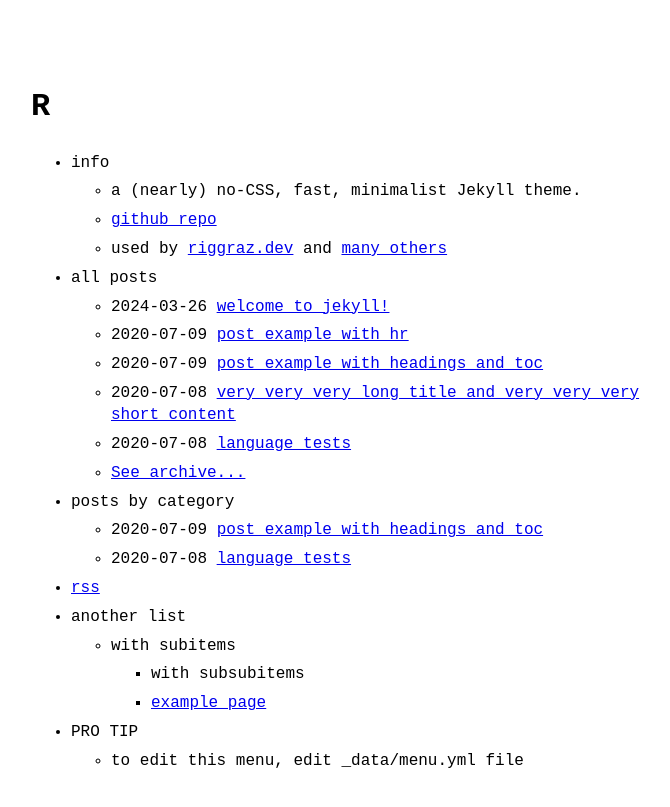
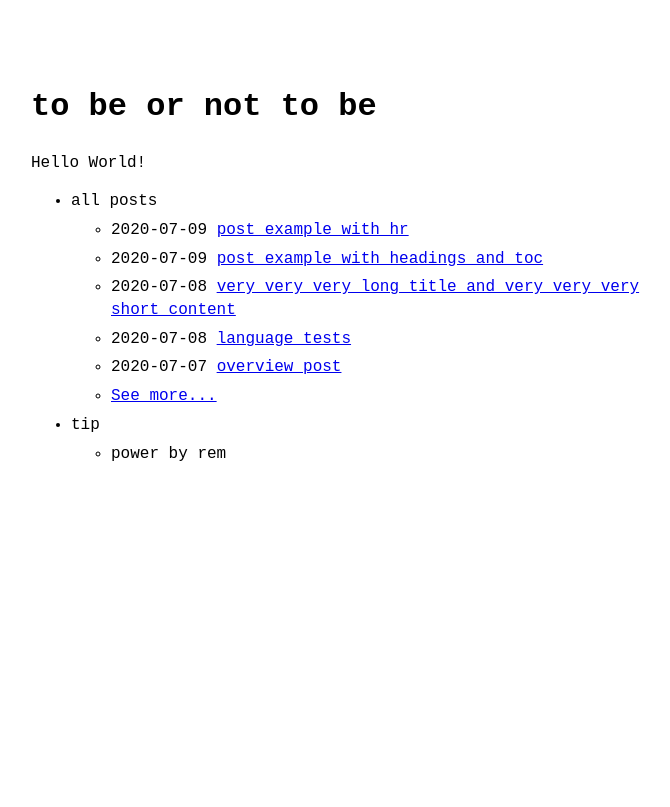
Before and after one commit to xgenya/xgenya.github.io, a Jekyll site: the page built from index.markdown, in a window 1280 px wide. Shown: the top 807 px of the page, without its empty margins (289-959 px from the left). Built offline with Jekyll 4.4.1, drawn with Linux system fonts in a browser that asks for light colours.

Commit message:
edit config

```diff
--- a/_config.yml
+++ b/_config.yml
@@ -18,12 +18,10 @@
 # You can create any custom variable you would like, and they will be accessible
 # in the templates via {{ site.myvariable }}.
 
-title: R
+title: to be or not to be
 email: yhxingen@gmail.com
 description: >- # this means to ignore newlines until "baseurl:"
-  Write an awesome description for your new site here. You can edit this
-  line in _config.yml. It will appear in your document head meta (for
-  Google search results) and in your feed.xml site description.
+  Hello World!
 baseurl: "" # the subpath of your site, e.g. /blog
 url: "" # the base hostname & protocol for your site, e.g. http://example.com
 twitter_username: xgenya
@@ -57,9 +55,9 @@ plugins:
 #   - vendor/ruby/
 theme_config:
   appearance: "auto" # can be "light", "dark" or "auto"
-  back_home_text: ".." # customize text for homepage link in post layout
+  back_home_text: "back" # customize text for homepage link in post layout
   date_format: "%Y-%m-%d" # customize how date is formatted
-  show_description: false # show blog description in home page
+  show_description: true # show blog description in home page
 
 sass:
   style: :compressed
--- a/_data/menu.yml
+++ b/_data/menu.yml
@@ -2,37 +2,42 @@
 # https://github.com/riggraz/no-style-please#customize-the-menu
 
 entries:
-  - title: info
-    entries:
-      - title: a (nearly) no-CSS, fast, minimalist Jekyll theme.
-      - title: github repo
-        url: https://github.com/riggraz/no-style-please
-      - title: "used by <a href='https://riggraz.dev'>riggraz.dev</a> and <a href='https://github.com/riggraz/no-style-please/network/dependents'>many others</a>"
+  # - title: info
+  #   entries:
+  #     - title:
+      # - title: a (nearly) no-CSS, fast, minimalist Jekyll theme.
+      # - title: github repo
+      #   url: https://github.com/riggraz/no-style-please
+      # - title: "used by <a href='https://riggraz.dev'>riggraz.dev</a> and <a href='https://github.com/riggraz/no-style-please/network/dependents'>many others</a>"
 
   - title: all posts
     post_list:
       limit: 5
       show_more: true
-      show_more_text: See archive...
+      show_more_text: See more...
       show_more_url: archive.html
 
-  - title: posts by category
-    post_list:
-      category: example2
-      show_more: true
-      show_more_text: See more posts...
-      show_more_url: example2-archive.html
+  # - title: posts by category
+  #   post_list:
+  #     category: example2
+  #     show_more: true
+  #     show_more_text: See more posts...
+  #     show_more_url: example2-archive.html
 
-  - title: rss
-    url: feed.xml
+  # - title: rss
+  #   url: feed.xml
 
-  - title: another list
+  # - title: about
+      # url: about
+
+  # - title: another list
+  #   entries:
+  #     - title: with subitems
+  #       entries:
+  #         - title: with subsubitems
+  #         - title: example page
+  #           url: about
+
+  - title: tip
     entries:
-      - title: with subitems
-        entries:
-          - title: with subsubitems
-          - title: example page
-            url: about
-  - title: PRO TIP
-    entries:
-      - title: to edit this menu, edit _data/menu.yml file
+      - title: power by rem
--- a/_posts/2024-03-26-welcome-to-jekyll.markdown
+++ /dev/null
@@ -1,29 +0,0 @@
----
-layout: post
-title:  "Welcome to Jekyll!"
-date:   2024-03-26 12:26:52 +0800
-categories: jekyll update
----
-You’ll find this post in your `_posts` directory. Go ahead and edit it and re-build the site to see your changes. You can rebuild the site in many different ways, but the most common way is to run `jekyll serve`, which launches a web server and auto-regenerates your site when a file is updated.
-
-Jekyll requires blog post files to be named according to the following format:
-
-`YEAR-MONTH-DAY-title.MARKUP`
-
-Where `YEAR` is a four-digit number, `MONTH` and `DAY` are both two-digit numbers, and `MARKUP` is the file extension representing the format used in the file. After that, include the necessary front matter. Take a look at the source for this post to get an idea about how it works.
-
-Jekyll also offers powerful support for code snippets:
-
-{% highlight ruby %}
-def print_hi(name)
-  puts "Hi, #{name}"
-end
-print_hi('Tom')
-#=> prints 'Hi, Tom' to STDOUT.
-{% endhighlight %}
-
-Check out the [Jekyll docs][jekyll-docs] for more info on how to get the most out of Jekyll. File all bugs/feature requests at [Jekyll’s GitHub repo][jekyll-gh]. If you have questions, you can ask them on [Jekyll Talk][jekyll-talk].
-
-[jekyll-docs]: https://jekyllrb.com/docs/home
-[jekyll-gh]:   https://github.com/jekyll/jekyll
-[jekyll-talk]: https://talk.jekyllrb.com/
```
Also changed, not shown: logo.png (added).
